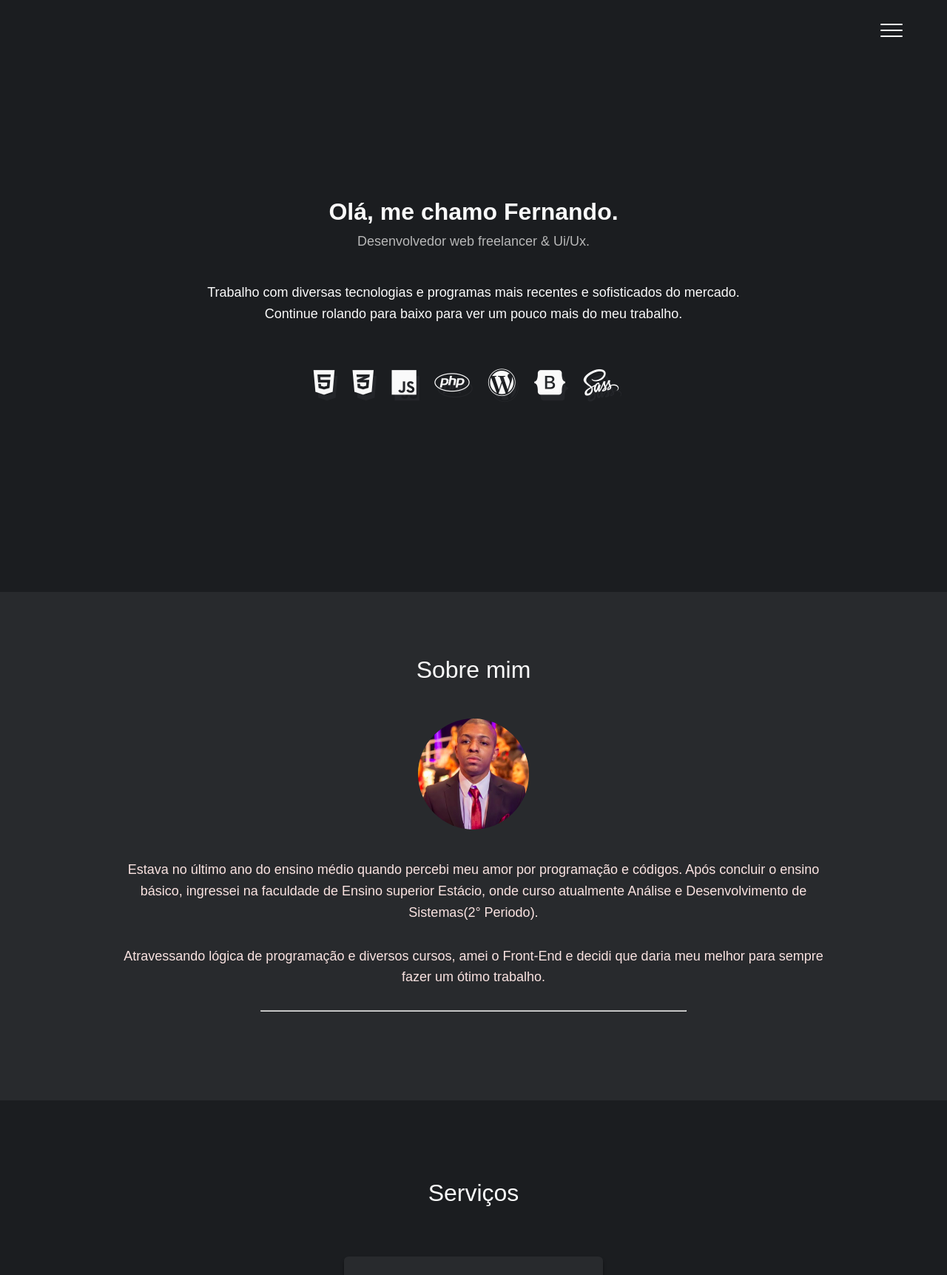
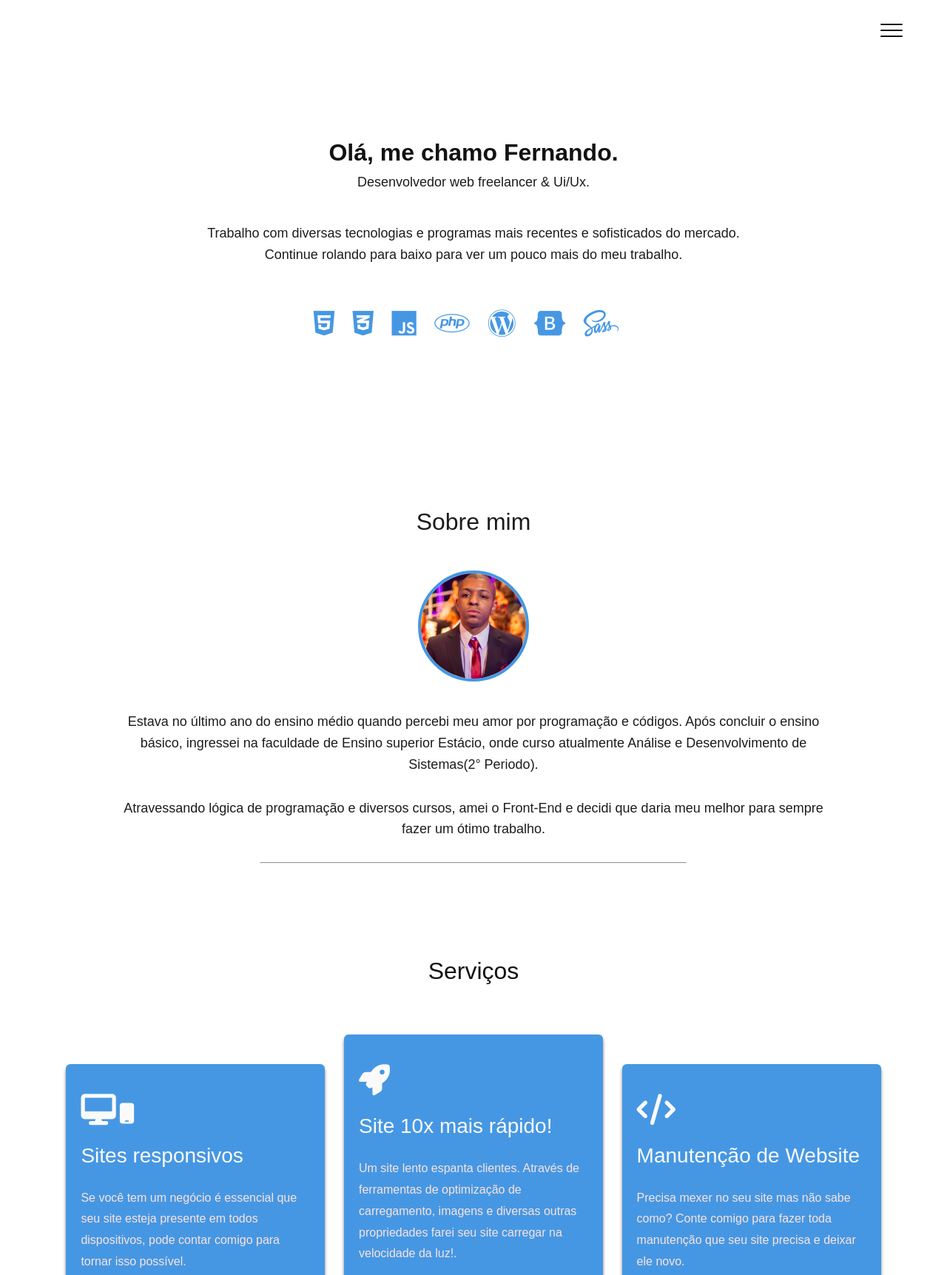
Before and after one commit to devsfe/Personal-portfolio, a plain HTML site: page index.html in a window 1280 px wide. Shown: the top 1723 px of the page at 74% size. Drawn offline with Linux system fonts and the light colour scheme.

Commit message:
Mudança na cor

```diff
--- a/assets/css/style.css
+++ b/assets/css/style.css
@@ -10,6 +10,7 @@
 body {
     font-family: 'Rubik', sans-serif;
     line-height: 1.6;
+    background-color: white;
 }
 
 /* === Utilidades/Variáveis === */
@@ -83,7 +84,7 @@ body {
 .bars__burger {
     width: 30px;
     height: 2px;
-    background:  white;
+    background:  #121212;
     border-radius: 20px;
 }
 
@@ -93,7 +94,7 @@ body {
     position: absolute;
     width: 30px;
     height: 2px;
-    background:  white;
+    background:  #121212;
     border-radius: 20px;
     transition: all .3s ease-in-out;
 }
@@ -123,12 +124,12 @@ body {
 
 /* === Home === */
 #home {
-    background-color: #1B1D20;
+    background-color: white;
 }
 
 .home__container {
     width: 100%;
-    height: 100vh;
+    height: 80vh;
     display: flex;
     flex-direction: column;
     align-items: center;
@@ -138,20 +139,20 @@ body {
 }
 
 .home__title {
-    color: var(--secondary-color);
+    color: #121212;
     font-size: 32px;
     text-align: center;
 }
 
 .home__description {
-    color: var(--tertiary-color);
+    color: #1c1c1c;
     text-align: center;
     max-width: 80ch;
     font-size: 18px;
 }
 
 .home__description--2 {
-    color: var(--secondary-color);
+    color: #1c1c1c;
     margin: 40px 0 0 0;
     white-space: pre-line;
     font-style: normal;
@@ -159,8 +160,8 @@ body {
 
 .home__icon {
     font-size: 38px;
-    color: var(--secondary-color);
-    text-shadow: 4px 8px rgba(40, 42, 45,.75);
+    color: #4697e3;
+
     cursor: pointer;
     margin: 60px 20px 0 0;
     transition: ease 0.3s;
@@ -173,12 +174,13 @@ body {
 
 /* === About === */
 #about {
-    padding: 60px 0;
-    background-color: #282A2D;
+    padding: 20px 0;
+    background-color: white;
 }
 
 .about__img {
     border-radius: 100px;
+    border: 4px solid #4697e3;
     width: 150px;
     height: 150px;
     display: block;
@@ -190,14 +192,14 @@ body {
 
 .about__title {
     text-align: center;
-    color: var(--secondary-color);
+    color: #1c1c1c;
     margin: 20px 0 40px 0;
     font-weight: normal;
     font-size: 32px;
 }
 
 .about__paragraph {
-    color: #fae3e1;
+    color: #1c1c1c;
     font-size: 18px;
     text-align: center;
     margin: 0 0 30px 0;
@@ -212,17 +214,13 @@ body {
 }
 
 /* === Services === */
-#services {
-    background-color: #1B1D20;
-}
-
 .services__container {
-    padding: 80px 0;
+    padding: 20px 0;
 }
 
 .services__title {
     text-align: center;
-    color: var(--secondary-color);
+    color: #121212;
     margin: 20px 0 60px 0;
     font-weight: normal;
     font-size: 32px;
@@ -237,7 +235,7 @@ body {
 }
 
 .card {
-    background-color: #282A2D;
+    background-color: #4697e3;
     border-radius: 6px;
     width: 350px;
     height: auto;
@@ -255,7 +253,6 @@ body {
     color: var(--secondary-color);
     font-size: 42px;
     margin-bottom: 20px;
-    text-shadow: 3px 6px rgba(27, 29, 32,.75);
 }
 
 .card__icon--mobile {
@@ -277,16 +274,15 @@ body {
 /* === Portfolio === */
 #portfolio {
     margin: auto;
-    background-color: #282A2D;
 }
 
 .portfolio__container {
-    padding: 60px 0;
+    padding: 20px 0;
 }
 
 .portfolio__title {
     text-align: center;
-    color: var(--secondary-color);
+    color: #1c1c1c;
     margin: 20px 0 60px 0;
     font-weight: normal;
     font-size: 32px;
@@ -294,7 +290,7 @@ body {
 
 .portfolio__subtitle {
     text-align: center;
-    color: var(--secondary-color);
+    color: #1c1c1c;
     margin: 0 0 40px 0;
     font-size: 24px;
     font-weight: normal;
```
